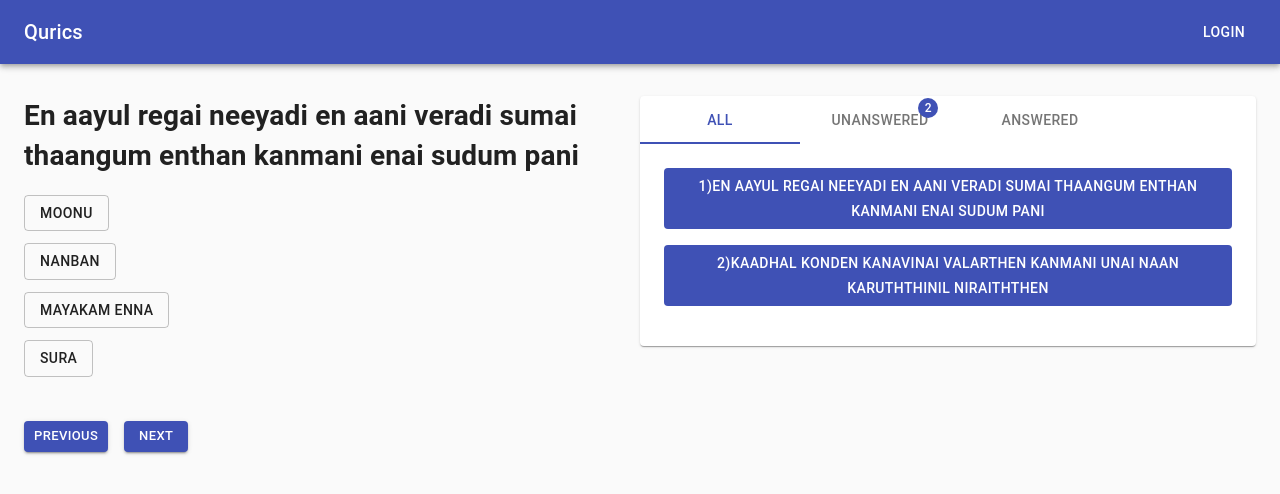
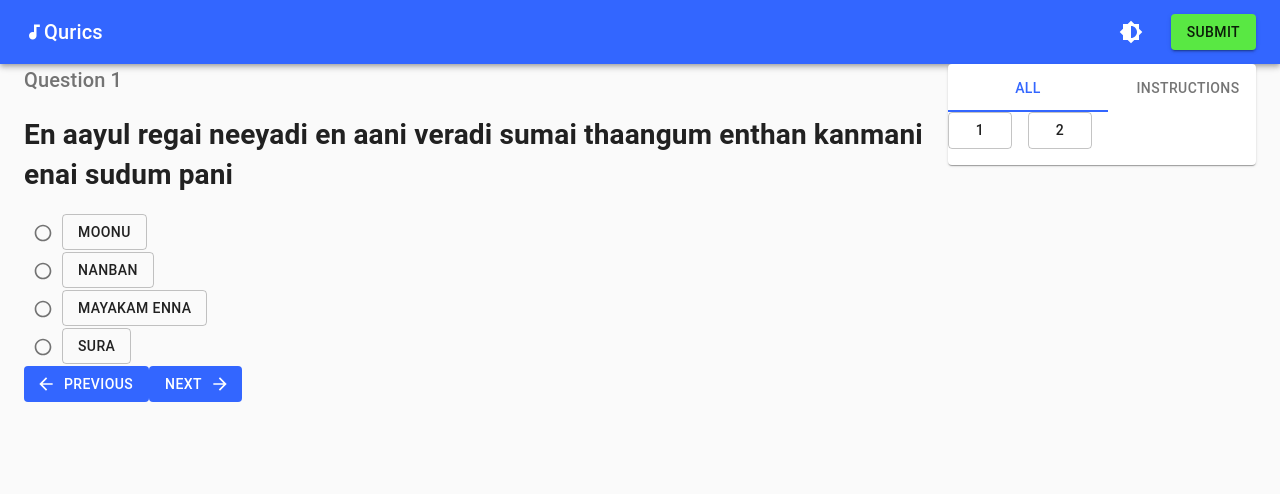
Before and after one commit to rahul162raj/react-tamil-lyrics-quiz, a React (Create React App) app: page / in a window 1280 px wide. Shown: the top 494 px of the page. Built offline with nearby package versions, Linux system fonts and the light colour scheme.

Commit message:
Unstable issue commit

```diff
--- a/src/App.js
+++ b/src/App.js
@@ -1,18 +1,25 @@
 import React from "react";
+
+//style
 import "./styles.css";
+
+//pages
 import Navbar from "./Pages/Navbar";
 import Quiz from "./Pages/Quiz";
+
+//material ui
 import Container from "@material-ui/core/Container";
-import CssBaseline from "@material-ui/core/CssBaseline";
+import ThemeConfig from "./Themes";
 
 export default function App() {
   return (
     <React.Fragment>
-      <CssBaseline />
-      <Navbar />
-      <Container>
-        <Quiz />
-      </Container>
+      <ThemeConfig>
+        <Navbar />
+        <Container>
+          <Quiz />
+        </Container>
+      </ThemeConfig>
     </React.Fragment>
   );
 }
--- a/src/Components/FilterTabs.jsx
+++ b/src/Components/FilterTabs.jsx
@@ -28,7 +28,7 @@ function TabPanel(props) {
       {...other}
     >
       {value === index && (
-        <Box p={3}>
+        <Box>
           <Typography component={"span"}>{children}</Typography>
         </Box>
       )}
@@ -73,14 +73,7 @@ export default function FilterTabs({ questions, goToSection }) {
             textColor="primary"
           >
             <Tab label="All" {...a11yProps(0)} />
-            <Tab
-              label={
-                <Badge badgeContent={unAnsweredItems.length} color="primary">
-                  UnAnswered
-                </Badge>
-              }
-              {...a11yProps(1)}
-            />
+            <Tab label="Instructions" {...a11yProps(1)} />
             <Tab
               label={
                 <Badge badgeContent={answeredItems.length} color="primary">
@@ -91,19 +84,27 @@ export default function FilterTabs({ questions, goToSection }) {
             />
           </Tabs>
           <TabPanel value={value} index={0}>
+            <Grid container>
               {questions.map((item, key) => (
-              <Grid key={key} item style={{ paddingBottom: "16px" }}>
+                <Grid item key={key} item>
+                  <Box mb={2} mr={2}>
                     <Button
                       disableElevation
                       size="medium"
-                  variant="contained"
-                  color="primary"
+                      variant={
+                        answeredItems.includes(item) ? "contained" : "outlined"
+                      }
+                      color={
+                        answeredItems.includes(item) ? "primary" : "default"
+                      }
                       onClick={() => goToSection(key + 1)}
                     >
-                  {key + 1 + ")" + item.title}
+                      {key + 1}
                     </Button>
+                  </Box>
                 </Grid>
               ))}
+            </Grid>
           </TabPanel>
           <TabPanel value={value} index={1}>
             {unAnsweredItems.map((item, key) => (
--- a/src/Components/PageActions.jsx
+++ b/src/Components/PageActions.jsx
@@ -2,6 +2,8 @@ import React from "react";
 import Button from "@material-ui/core/Button";
 import Grid from "@material-ui/core/Grid";
 import Box from "@material-ui/core/Box";
+import ArrowForwardIcon from "@material-ui/icons/ArrowForward";
+import ArrowBackIcon from "@material-ui/icons/ArrowBack";
 
 export default function PageActions({ updateQuestionIndex }) {
   const actionButton = [
@@ -11,14 +13,18 @@ export default function PageActions({ updateQuestionIndex }) {
   return (
     <Grid container direction="row" alignItems="center">
       {actionButton.map((item, key) => (
-        <Box mr={2}>
-          <Grid item key={key}>
+        <Box key={key}>
+          <Grid item>
             <Button
-              size="small"
+              size="medium"
               variant="contained"
               color="primary"
+              disableRipple
+              disableElevation
+              startIcon={item.title === "previous" ? <ArrowBackIcon /> : ""}
+              endIcon={item.title === "next" ? <ArrowForwardIcon /> : ""}
               onClick={() => {
-                updateQuestionIndex(item.value);
+                updateQuestionIndex(item.title);
               }}
             >
               {item.title}
--- a/src/Components/Question.jsx
+++ b/src/Components/Question.jsx
@@ -3,29 +3,50 @@ import Grid from "@material-ui/core/Grid";
 import Box from "@material-ui/core/Box";
 import Button from "@material-ui/core/Button";
 import { Typography } from "@material-ui/core";
+import Radio from "@material-ui/core/Radio";
 
 const Question = ({ question, updateUserAnswers }) => {
   if (question) {
     const options = question.options;
     return (
-      <div>
+      <React.Fragment>
         <h1>{question.title}</h1>
-        <Grid>
-          {Object.keys(options).map((key, index) => (
-            <Grid key={index} item style={{ paddingBottom: "12px" }}>
+        <Box>
+          {Object.keys(options).map((option, index) => (
+            <Box key={index}>
+              <Grid container>
+                <Grid item>
+                  <Box>
+                    <Radio
+                      size="small"
+                      color="primary"
+                      checked={
+                        question.userAnswer && question.userAnswer === option
+                      }
+                      value={option}
+                      name="answer-radio-button"
+                      inputProps={{ "aria-label": option }}
+                    />
+                  </Box>
+                </Grid>
+                <Grid item>
                   <Button
+                    fullWidth
+                    disableRipple
                     variant="outlined"
-                fullwidth="true"
+                    size="medium"
                     onClick={() => {
-                  updateUserAnswers(question, key);
+                      updateUserAnswers(question, option);
                     }}
                   >
-                {options[key]}
+                    {options[option]}
                   </Button>
                 </Grid>
+              </Grid>
+            </Box>
           ))}
-        </Grid>
-        <Box my={4}>
+        </Box>
+        {/* <Box my={6}>
           <Typography
             component={"span"}
             variant="h5"
@@ -38,8 +59,8 @@ const Question = ({ question, updateUserAnswers }) => {
           >
             {question.userAnswer}
           </Typography>
-        </Box>
-      </div>
+        </Box> */}
+      </React.Fragment>
     );
   } else {
     return <h1>loading</h1>;
--- a/src/MockData/QuestionData.js
+++ b/src/MockData/QuestionData.js
@@ -16,10 +16,10 @@ export const questions = [
     title:
       "Kaadhal koNdEn kanavinai vaLarthEn kaNmani unai naan karuththinil niraiththEn",
     options: {
-      A: "Moonu",
-      B: "Nanban",
-      C: "Mayakam Enna",
-      D: "Sura"
+      A: "BMoonu",
+      B: "BNanban",
+      C: "BMayakam Enna",
+      D: "BSura"
     },
     answer: "B"
   }
--- a/src/Pages/Navbar.jsx
+++ b/src/Pages/Navbar.jsx
@@ -1,4 +1,4 @@
-import React from "react";
+import React, { useContext } from "react";
 
 // material ui
 import { makeStyles } from "@material-ui/core/styles";
@@ -7,26 +7,55 @@ import Toolbar from "@material-ui/core/Toolbar";
 import Typography from "@material-ui/core/Typography";
 import Button from "@material-ui/core/Button";
 import Container from "@material-ui/core/Container";
+import Box from "@material-ui/core/Box";
+import IconButton from "@material-ui/core/IconButton";
+import Brightness6Icon from "@material-ui/icons/Brightness6";
+import Brightness7Icon from "@material-ui/icons/Brightness7";
+import AudiotrackIcon from "@material-ui/icons/Audiotrack";
+import { ThemeContext } from "./../Themes";
 
-const useStyles = makeStyles(() => ({
+const useStyles = makeStyles((theme) => ({
   root: {
     flexGrow: 1
   },
   title: {
     flexGrow: 1
+  },
+  successButton: {
+    backgroundColor: theme.palette.success.main,
+    "&:hover": {
+      backgroundColor: theme.palette.success.dark
+    }
   }
 }));
 
 const Navbar = () => {
   const classes = useStyles();
+  const { mode, toggleTheme } = useContext(ThemeContext);
   return (
     <AppBar position="static">
       <Container>
         <Toolbar disableGutters>
+          <AudiotrackIcon fontSize="small" />
           <Typography component={"span"} variant="h6" className={classes.title}>
             Qurics
           </Typography>
-          <Button color="inherit">Login</Button>
+          <Box mr={2}>
+            <IconButton onClick={toggleTheme}>
+              {mode === "dark" ? (
+                <Brightness7Icon />
+              ) : (
+                <Brightness6Icon style={{ color: "white" }} />
+              )}
+            </IconButton>
+          </Box>
+          <Button
+            size="medium"
+            variant="contained"
+            className={classes.successButton}
+          >
+            Submit
+          </Button>
         </Toolbar>
       </Container>
     </AppBar>
--- a/src/Pages/Quiz.jsx
+++ b/src/Pages/Quiz.jsx
@@ -1,10 +1,19 @@
 import React, { useState, useEffect } from "react";
+
+//pages
 import FilterTabs from "../Components/FilterTabs";
+
+//components
 import Question from "../Components/Question";
+import PageActions from "../Components/PageActions";
+
+//services
 import { getAllQuestions } from "./../Services/MockQuestions";
+
+//material ui
 import Box from "@material-ui/core/Box";
 import Grid from "@material-ui/core/Grid";
-import PageActions from "../Components/PageActions";
+import { Typography } from "@material-ui/core";
 
 export default function Quiz() {
   const [questions, setQuestions] = useState([]);
@@ -20,8 +29,44 @@ export default function Quiz() {
     setQuestions(questions);
   }, []);
 
-  function updateQuestionIndex(increment) {
-    if (increment) {
+  if (questions.length === 0) {
+    return <h1>Loading</h1>;
+  } else {
+    return (
+      <React.Fragment>
+        <Grid container>
+          <Grid item md={9}>
+            <Box>
+              <Typography component={"span"} variant="h6" color="textSecondary">
+                {"Question " + questionIndex}
+              </Typography>
+            </Box>
+            <Box>
+              <Question
+                question={questions[questionIndex - 1]}
+                updateUserAnswers={updateUserAnswers}
+              />
+            </Box>
+            <Box>
+              <PageActions updateQuestionIndex={updateQuestionIndex} />
+            </Box>
+          </Grid>
+          <Grid item md={3}>
+            <Box>
+              <FilterTabs questions={questions} goToSection={goToSection} />
+            </Box>
+          </Grid>
+        </Grid>
+      </React.Fragment>
+    );
+  }
+
+  function goToSection(index) {
+    setQuestionIndex(index);
+  }
+
+  function updateQuestionIndex(action) {
+    if (action === "previous") {
       const index = questionIndex === endIndex ? startIndex : questionIndex + 1;
       setQuestionIndex(index);
     } else {
@@ -38,33 +83,4 @@ export default function Quiz() {
       setQuestions(allQuestions);
     }
   }
-
-  function goToSection(index) {
-    setQuestionIndex(index);
-  }
-
-  if (questions.length === 0) {
-    return <h1>empty</h1>;
-  } else {
-    return (
-      <React.Fragment>
-        <Grid container>
-          <Grid item md={6}>
-            <Box my={4}>
-              <Question
-                question={questions[questionIndex - 1]}
-                updateUserAnswers={updateUserAnswers}
-              />
-              <PageActions updateQuestionIndex={updateQuestionIndex} />
-            </Box>
-          </Grid>
-          <Grid item md={6}>
-            <Box my={4}>
-              <FilterTabs questions={questions} goToSection={goToSection} />
-            </Box>
-          </Grid>
-        </Grid>
-      </React.Fragment>
-    );
-  }
 }
--- /dev/null
+++ b/src/Themes/index.js
@@ -0,0 +1,50 @@
+import React, { useEffect, useState } from "react";
+import { createTheme, ThemeProvider } from "@material-ui/core/styles";
+import CssBaseline from "@material-ui/core/CssBaseline";
+
+export const ThemeContext = React.createContext({});
+
+export default function ThemeConfig({ children }) {
+  const [mode, setMode] = useState("light");
+  const theme = createTheme({
+    palette: {
+      type: mode,
+      primary: {
+        light: "#84A9FF",
+        main: "#3366FF",
+        dark: "#1939B7"
+      },
+      secondary: {
+        light: "#83F6FD",
+        main: "#31D1F9",
+        dark: "#187DB3"
+      },
+      error: {
+        light: "#FEAB82",
+        main: "#FC552F",
+        dark: "#B51D17"
+      },
+      warning: {
+        light: "#FDEC86",
+        main: "#F9D636",
+        dark: "#B3921B"
+      },
+      success: {
+        light: "#ADF88E",
+        main: "#59E843",
+        dark: "#21A725"
+      }
+    }
+  });
+  const toggleTheme = () => {
+    setMode(mode === "light" ? "dark" : "light");
+  };
+  return (
+    <ThemeProvider theme={theme}>
+      <CssBaseline />
+      <ThemeContext.Provider value={{ mode, toggleTheme }}>
+        {children}
+      </ThemeContext.Provider>
+    </ThemeProvider>
+  );
+}
```
Lines whose indentation alone changed are shown as unchanged.
